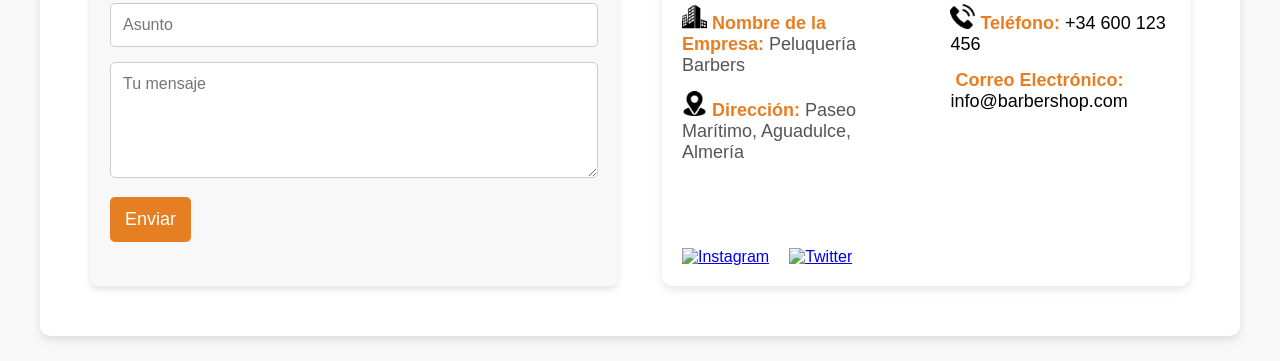
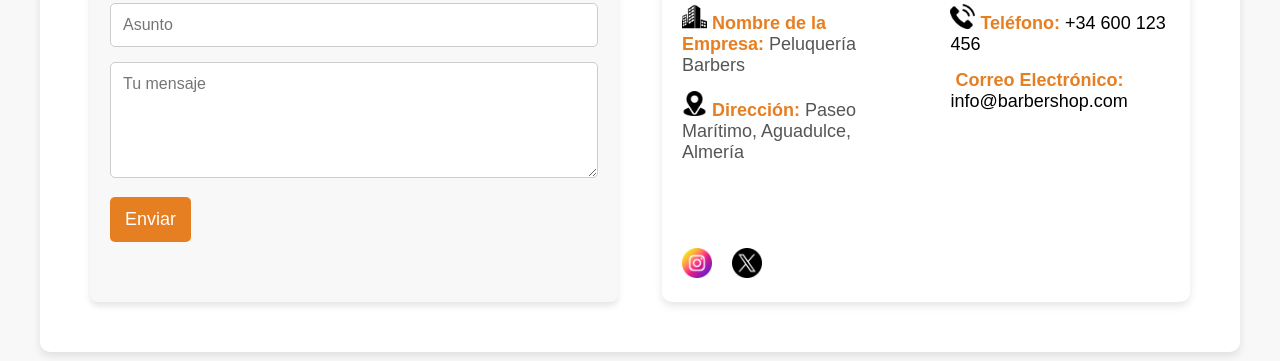
Before and after one commit to daniel0476/ProyectoWebDual, a plain HTML site: page pagina4.html in a window 1280 px wide. Shown: the part 878-1239 px from the top of the page. Drawn offline with nearby package versions, Linux system fonts and the light colour scheme; the site is published under a folder, as on GitHub Pages, so addresses that start at the root find nothing.

Commit message:
segundo commit

```diff
--- a/pagina4.html
+++ b/pagina4.html
@@ -358,8 +358,8 @@
 
                 <!-- Redes Sociales -->
                 <div class="social-media">
-                    <a href="https://instagram.com"><img src="/img/Contacta/instagram.png" alt="Instagram" /></a>
-                    <a href="https://twitter.com"><img src="/img/Contacta/gorjeo.png" alt="Twitter" /></a>
+                    <a href="https://instagram.com"><img src="img/Contacta/instagram.png" alt="Instagram" /></a>
+                    <a href="https://twitter.com"><img src="img/Contacta/gorjeo.png" alt="Twitter" /></a>
                 </div>
             </div>
         </div>
```
